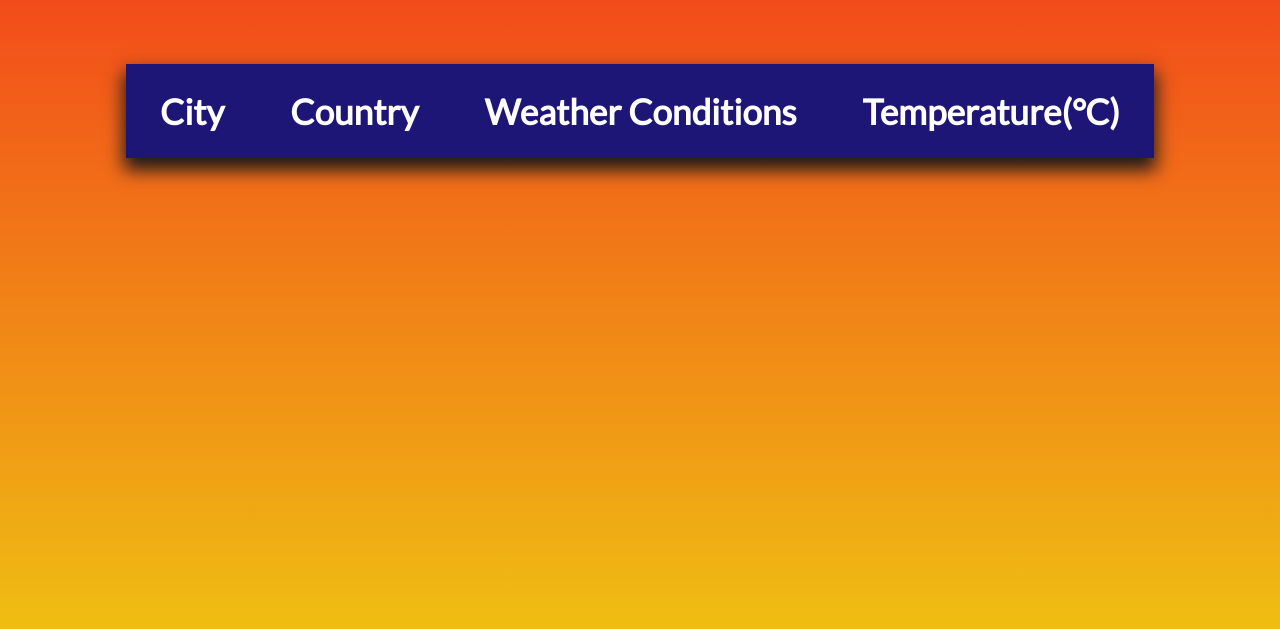
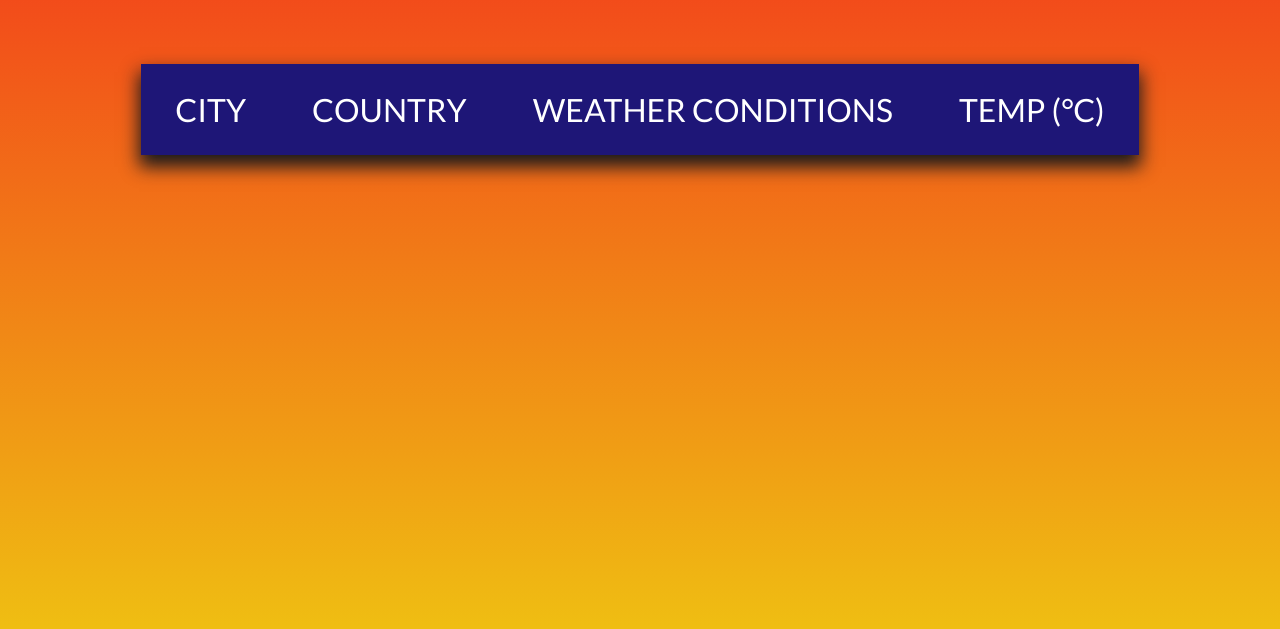
Before and after one commit to blitzmartin/open-weather, a plain HTML site: page index.html in a window 1280 px wide. Shown: the part 143-772 px from the top of the page. Drawn offline with Linux system fonts and the light colour scheme; no server answers.

Commit message:
header uppercase, lighter font

```diff
--- a/index.html
+++ b/index.html
@@ -19,10 +19,10 @@
 
     <table id="table">
         <tr>
-            <th>City</th>
-            <th>Country</th>
-            <th>Weather Conditions</th>
-            <th>Temperature(°C)</th>
+            <th>CITY</th>
+            <th>COUNTRY</th>
+            <th>WEATHER CONDITIONS</th>
+            <th>TEMP (°C)</th>
         </tr>
     </table>
     <script src="index.js"></script>
--- a/styles.css
+++ b/styles.css
@@ -36,7 +36,7 @@ h1 {
 table {
     margin-left: auto;
     margin-right: auto;
-    font-size: 2.2rem;
+    font-size: 2rem;
     padding: 2rem;
     background-color: var(--col-light);
     box-shadow: 0 10px 17px 2px #1b1b1b;
@@ -51,6 +51,7 @@ th {
     background-color: var(--col-accent);
     color: var(--col-light);
     padding: 1.5rem 2rem;
+    font-weight: lighter;
 }
 
 td {
```
